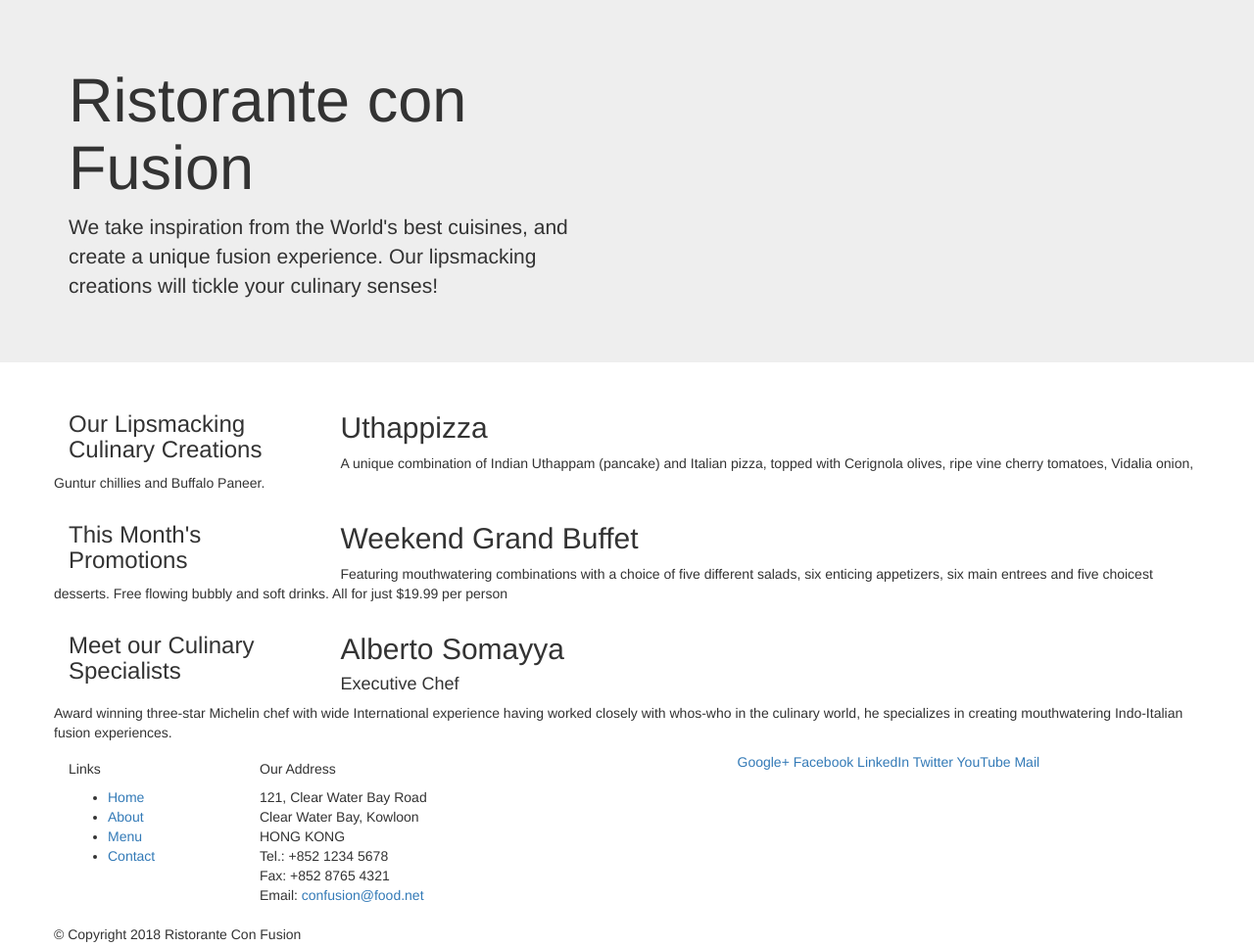
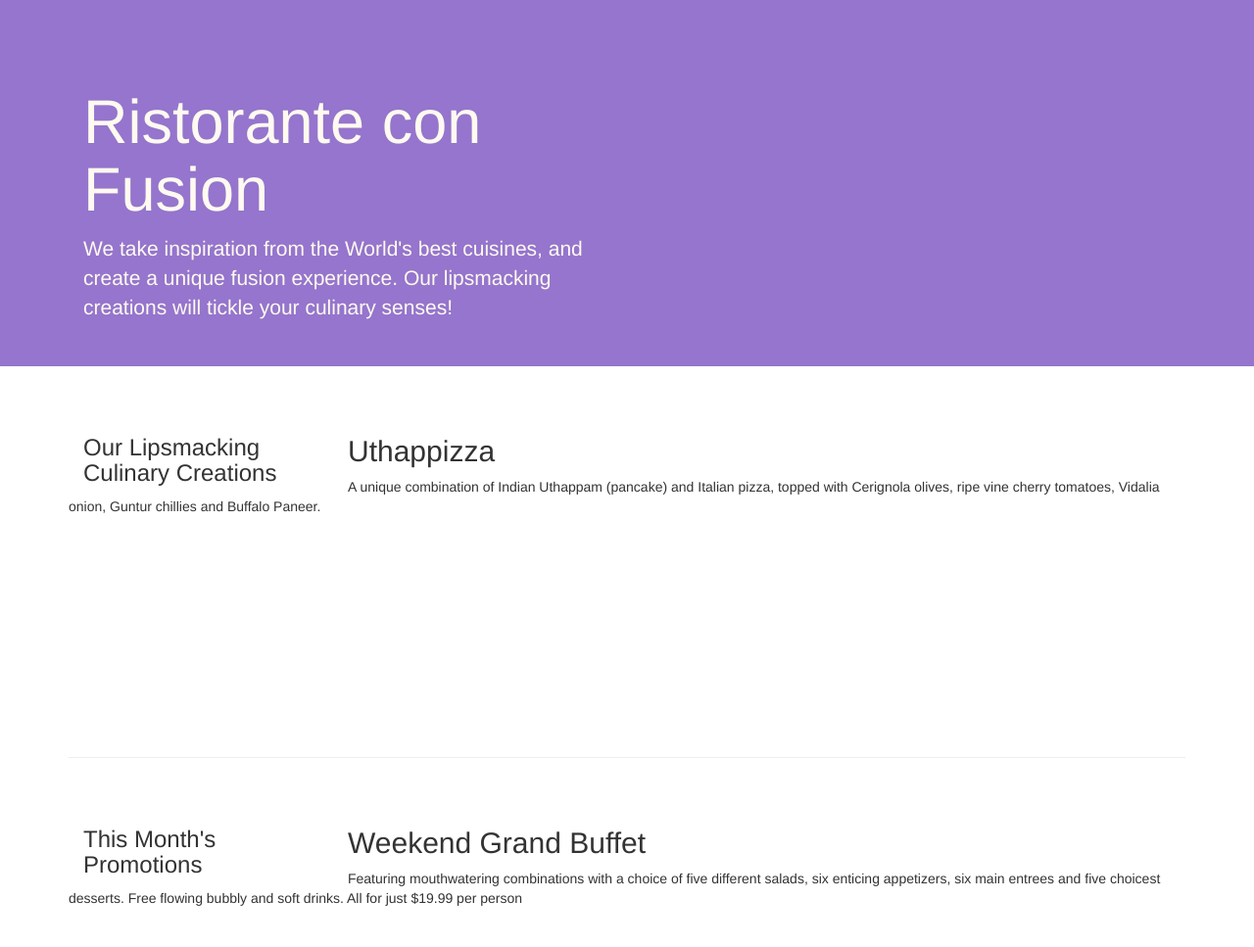
Before and after one commit to rashmiv99/Full-Stack-Web-Development-HKUST, a website: page index.html in a window 1280 px wide. Shown: the top 967 px of the page at 98% size. Drawn offline with nearby package versions, Linux system fonts and the light colour scheme.

Commit message:
Bootstrap Grid Part 2

```diff
--- /dev/null
+++ b/css/styles.css
@@ -0,0 +1,30 @@
+.row-header {
+    margin: 0px auto;
+    padding: 0px auto;
+}
+
+.row-content {
+    margin: 0px auto;
+    padding: 50px 0px 50px 0px;
+    border-bottom: 1px ridge;
+    min-height: 400px;
+}
+
+.footer {
+    background-color: #D1C4E9;
+    margin: 0px auto;
+    padding: 20px 0px 20px 0px;
+}
+
+.jumbotron {
+    padding: 70px 30px 30px 30px;
+    margin: 0px auto;
+    background: #9575CD;
+    color: floralwhite;
+}
+
+.address {
+    font-size: 80%;
+    margin: 0px;
+    color: #0F0F0F
+}
--- a/index.html
+++ b/index.html
@@ -9,6 +9,7 @@
 
     <!-- Bootstrap CSS -->
     <link rel="stylesheet" href="node_modules/bootstrap/dist/css/bootstrap.min.css">
+    <link rel="stylesheet" href="css/styles.css">
     <title>Ristorante Con Fusion</title>
 </head>
 
@@ -16,7 +17,7 @@
 
     <header class="jumbotron">
         <div class="container">
-            <div class="row">
+            <div class="row row-header">
                 <div class="col-12 col-sm-6">
                     <h1>Ristorante con Fusion</h1>
                     <p>We take inspiration from the World's best cuisines, and create a unique fusion experience. Our lipsmacking creations will tickle your culinary senses!</p>
@@ -28,8 +29,8 @@
     </header>
 
     <div class="container">
-        <div class="row">
-            <div class="col-12 col sm-4 order-sm-last col-md-3">
+        <div class="row row-content align-items-center">
+            <div class="col-12 col-sm-4 order-sm-last col-md-3">
                 <h3>Our Lipsmacking Culinary Creations</h3>
             </div>
             <div class="col col-sm order-sm-first col-md">
@@ -39,7 +40,7 @@
         </div>
 
 
-        <div class="row">
+        <div class="row row-content align-items-center">
             <div class="col-12 col-sm-4 col-md-3">
                 <h3>This Month's Promotions</h3>
             </div>
@@ -49,7 +50,7 @@
             </div>
         </div>
 
-        <div class="row">
+        <div class="row row-content align-items-center"> <!-- allign-item-center is used for vertical alignment-->
             <div class="col-12 col-sm-4 order-sm-last col-md-3">
                 <h3>Meet our Culinary Specialists</h3>
             </div>
@@ -61,12 +62,12 @@
         </div>
     </div>
 
-    <footer>
+    <footer class="footer">
         <div class="container">
             <div class="row">
                 <div class="col-4 offset-1 col-sm-2">
                     <h5>Links</h5>
-                    <ul>
+                    <ul class="list-unstyled">
                         <li><a href="#">Home</a></li>
                         <li><a href="#">About</a></li>
                         <li><a href="#">Menu</a></li>
@@ -84,8 +85,8 @@
 		              Email: <a href="mailto:confusion@food.net">confusion@food.net</a>
 		           </address>
                 </div>
-                <div class="col-12 col-sm-4">
-                    <div>
+                <div class="col-12 col-sm-4 align-self-center"> <!--the links get aligned to the center vertically-->
+                    <div class="text-center">
                         <a href="http://google.com/+">Google+</a>
                         <a href="http://www.facebook.com/profile.php?id=">Facebook</a>
                         <a href="http://www.linkedin.com/in/">LinkedIn</a>
@@ -95,9 +96,9 @@
                     </div>
                 </div>
            </div>
-           <div class="row">
+           <div class="row justify-content-center"> <!--justify-content-center is used for alignment horizontally -->
                 <div class="col-auto">
-                    <p>© Copyright 2018 Ristorante Con Fusion</p>
+                    <p>© Copyright 2020 Ristorante Con Fusion</p>
                 </div>
            </div>
         </div>
```
